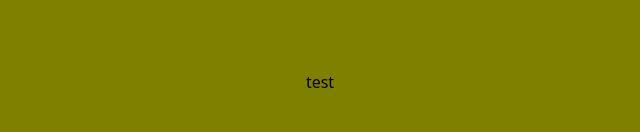
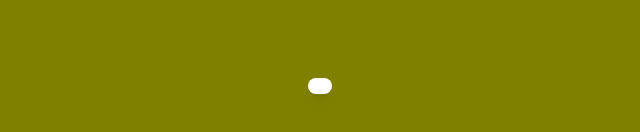
Before and after one commit to Harsh2003-oss/BG-Changer, a React (Vite) app: page / in a window 1280 px wide. Shown: the part 658-790 px from the top of the page, without its empty margins (320-960 px from the left). Built offline with nearby package versions, Linux system fonts and the light colour scheme.

Commit message:
started designing bar

```diff
--- a/src/App.jsx
+++ b/src/App.jsx
@@ -9,7 +9,9 @@ const App = () => {
     style={{backgroundColor:color}}>
 
       <div className='fixed flex flex-wrap justify-center bottom-12 inset-x-0 px-2'>
-test
+<div className='flex flex-wrap justify-center gap-3 shadow-lg bg-white px-3 py-2 rounded-3xl '>
+
+</div>
       </div>
 
     </div>
```
